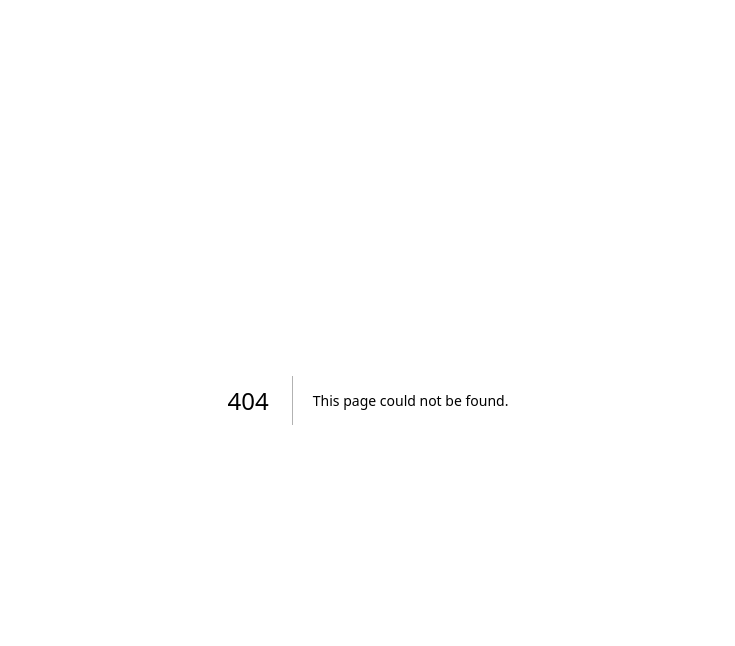
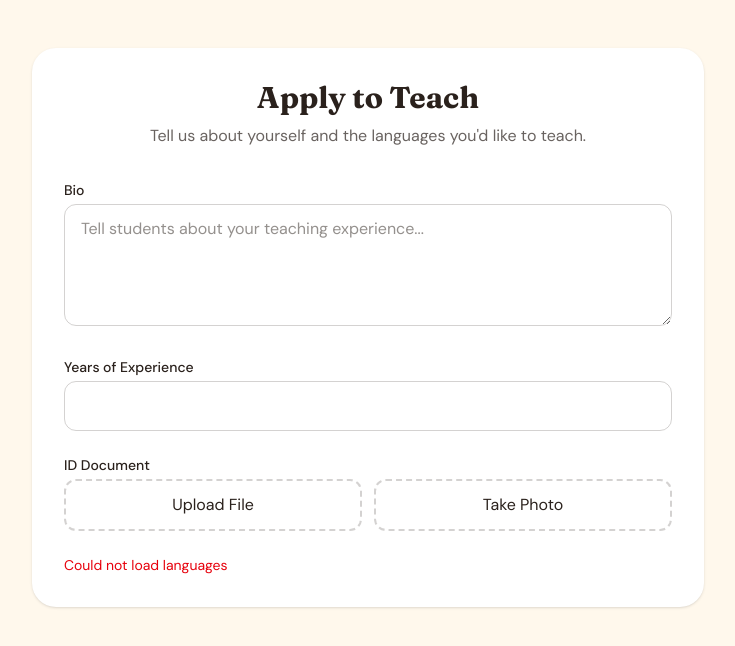
Before and after one commit to MehenniInes/myna-lingo-web, a Next.js app: page /teacher-application in a window 1280 px wide. Before the commit this address had no page. Shown: the top 646 px of the page, without its empty margins (272-1007 px from the left). Built offline with nearby package versions, Linux system fonts and the light colour scheme; no server answers; sample sign-in values are in the browser's storage.

Commit message:
Add teacher application page: bio/experience fields, ID document upload with camera capture

```diff
--- a/src/app/language-provider.tsx
+++ b/src/app/language-provider.tsx
@@ -12,12 +12,11 @@ interface LanguageContextType {
 const LanguageContext = createContext<LanguageContextType | undefined>(undefined);
 
 export function LanguageProvider({ children }: { children: ReactNode }) {
-  const [locale, setLocaleState] = useState<Locale>("en");
-
-  useEffect(() => {
-    const stored = localStorage.getItem("locale") as Locale | null;
-    if (stored) setLocaleState(stored);
-  }, []);
+  const [locale, setLocaleState] = useState<Locale>(() => {
+    if (typeof window === "undefined") return "en";
+    const stored = localStorage.getItem("locale");
+    return stored === "ar" ? "ar" : "en";
+  });
 
   useEffect(() => {
     document.documentElement.dir = locale === "ar" ? "rtl" : "ltr";
--- a/src/app/page.tsx
+++ b/src/app/page.tsx
@@ -1,6 +1,6 @@
 "use client";
 
-import { useEffect, useState } from "react";
+import { useState } from "react";
 import { useLanguage } from "./language-provider";
 
 const content = {
@@ -29,12 +29,11 @@ const content = {
 export default function Home() {
   const { locale, setLocale } = useLanguage();
   const t = content[locale];
-  const [user, setUser] = useState<{ fullName: string; role: string } | null>(null);
-
-  useEffect(() => {
+  const [user, setUser] = useState<{ fullName: string; role: string } | null>(() => {
+    if (typeof window === "undefined") return null;
     const stored = localStorage.getItem("user");
-    if (stored) setUser(JSON.parse(stored));
-  }, []);
+    return stored ? JSON.parse(stored) : null;
+  });
 
   function handleLogout() {
     localStorage.removeItem("accessToken");
--- /dev/null
+++ b/src/app/teacher-application/page.tsx
@@ -0,0 +1,185 @@
+"use client";
+
+import { useState, useEffect, useRef } from "react";
+import { useRouter } from "next/navigation";
+
+interface Language {
+  id: string;
+  name: string;
+  code: string;
+}
+
+export default function TeacherApplicationPage() {
+  const router = useRouter();
+  const [bio, setBio] = useState("");
+  const [experienceYears, setExperienceYears] = useState("");
+  const [languages, setLanguages] = useState<Language[]>([]);
+  const [error, setError] = useState("");
+  const [loading, setLoading] = useState(false);
+
+  const [idFile, setIdFile] = useState<File | null>(null);
+  const [idPreviewUrl, setIdPreviewUrl] = useState<string | null>(null);
+  const [cameraActive, setCameraActive] = useState(false);
+  const videoRef = useRef<HTMLVideoElement>(null);
+  const canvasRef = useRef<HTMLCanvasElement>(null);
+  const streamRef = useRef<MediaStream | null>(null);
+
+  useEffect(() => {
+    const token = localStorage.getItem("accessToken");
+    if (!token) {
+      router.push("/login");
+      return;
+    }
+    fetch("http://localhost:4000/languages")
+      .then((res) => res.json())
+      .then(setLanguages)
+      .catch(() => setError("Could not load languages"));
+  }, [router]);
+
+  function handleFileSelect(e: React.ChangeEvent<HTMLInputElement>) {
+    const file = e.target.files?.[0];
+    if (file) {
+      setIdFile(file);
+      setIdPreviewUrl(URL.createObjectURL(file));
+    }
+  }
+
+    async function startCamera() {
+    try {
+      const stream = await navigator.mediaDevices.getUserMedia({ video: true });
+      streamRef.current = stream;
+      setCameraActive(true);
+    } catch {
+      setError("Could not access camera. Please check permissions or use file upload instead.");
+    }
+  }
+
+  useEffect(() => {
+    if (cameraActive && videoRef.current && streamRef.current) {
+      videoRef.current.srcObject = streamRef.current;
+    }
+  }, [cameraActive]);
+
+  function stopCamera() {
+    streamRef.current?.getTracks().forEach((track) => track.stop());
+    streamRef.current = null;
+    setCameraActive(false);
+  }
+
+  function capturePhoto() {
+    if (!videoRef.current || !canvasRef.current) return;
+    const video = videoRef.current;
+    const canvas = canvasRef.current;
+    canvas.width = video.videoWidth;
+    canvas.height = video.videoHeight;
+    const ctx = canvas.getContext("2d");
+    ctx?.drawImage(video, 0, 0);
+    canvas.toBlob((blob) => {
+      if (blob) {
+        const file = new File([blob], "id-photo.jpg", { type: "image/jpeg" });
+        setIdFile(file);
+        setIdPreviewUrl(URL.createObjectURL(blob));
+      }
+    }, "image/jpeg");
+    stopCamera();
+  }
+
+  return (
+    <main className="min-h-screen px-6 py-12">
+      <div className="max-w-2xl mx-auto bg-myna-white rounded-3xl shadow-sm p-8">
+        <h1 className="font-display text-3xl font-bold text-myna-charcoal text-center">
+          Apply to Teach
+        </h1>
+        <p className="text-center text-myna-charcoal/70 mt-2">
+          Tell us about yourself and the languages you&apos;d like to teach.
+        </p>
+
+        <form className="mt-8 flex flex-col gap-6">
+          <div>
+            <label className="block text-sm font-medium text-myna-charcoal mb-1">
+              Bio
+            </label>
+            <textarea
+              required
+              rows={4}
+              value={bio}
+              onChange={(e) => setBio(e.target.value)}
+              className="w-full rounded-xl border border-myna-charcoal/20 px-4 py-3 focus:outline-none focus:ring-2 focus:ring-myna-orange"
+              placeholder="Tell students about your teaching experience..."
+            />
+          </div>
+
+          <div>
+            <label className="block text-sm font-medium text-myna-charcoal mb-1">
+              Years of Experience
+            </label>
+            <input
+              type="number"
+              required
+              min={0}
+              value={experienceYears}
+              onChange={(e) => setExperienceYears(e.target.value)}
+              className="w-full rounded-xl border border-myna-charcoal/20 px-4 py-3 focus:outline-none focus:ring-2 focus:ring-myna-orange"
+            />
+          </div>
+
+          <div>
+            <label className="block text-sm font-medium text-myna-charcoal mb-1">
+              ID Document
+            </label>
+
+            {idPreviewUrl ? (
+              <div className="flex flex-col items-center gap-3">
+                <img src={idPreviewUrl} alt="ID preview" className="max-h-64 rounded-xl border border-myna-charcoal/20" />
+                <button
+                  type="button"
+                  onClick={() => { setIdFile(null); setIdPreviewUrl(null); }}
+                  className="text-sm text-myna-orange font-medium"
+                >
+                  Remove and choose again
+                </button>
+              </div>
+            ) : cameraActive ? (
+              <div className="flex flex-col items-center gap-3">
+                <video ref={videoRef} autoPlay playsInline muted className="max-h-64 rounded-xl border border-myna-charcoal/20" />
+                <div className="flex gap-3">
+                  <button
+                    type="button"
+                    onClick={capturePhoto}
+                    className="px-5 py-2 rounded-full font-medium bg-myna-orange text-white"
+                  >
+                    Capture
+                  </button>
+                  <button
+                    type="button"
+                    onClick={stopCamera}
+                    className="px-5 py-2 rounded-full font-medium border border-myna-charcoal/20 text-myna-charcoal"
+                  >
+                    Cancel
+                  </button>
+                </div>
+              </div>
+            ) : (
+              <div className="flex flex-col sm:flex-row gap-3">
+                <label className="flex-1 text-center px-5 py-3 rounded-xl border-2 border-dashed border-myna-charcoal/20 cursor-pointer hover:bg-myna-yellow/10 transition">
+                  Upload File
+                  <input type="file" accept="image/*" onChange={handleFileSelect} className="hidden" />
+                </label>
+                <button
+                  type="button"
+                  onClick={startCamera}
+                  className="flex-1 px-5 py-3 rounded-xl border-2 border-dashed border-myna-charcoal/20 hover:bg-myna-yellow/10 transition"
+                >
+                  Take Photo
+                </button>
+              </div>
+            )}
+            <canvas ref={canvasRef} className="hidden" />
+          </div>
+
+          {error && <p className="text-red-600 text-sm">{error}</p>}
+        </form>
+      </div>
+    </main>
+  );
+}
```
